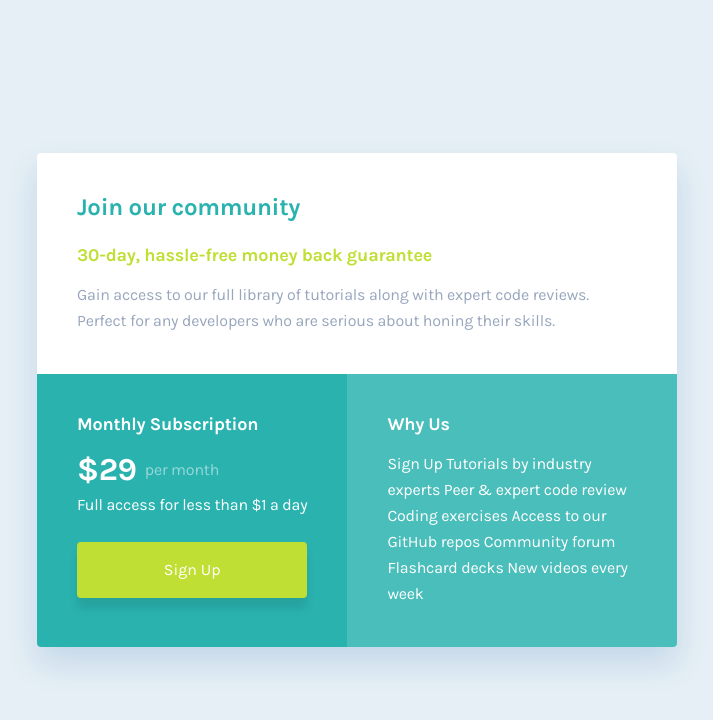
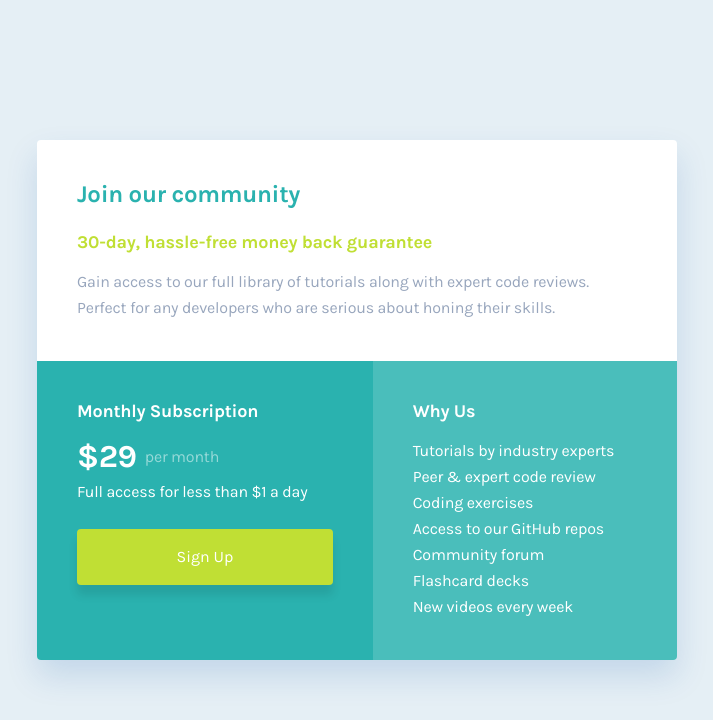
Before and after one commit to namlh023/Single-Price-Grid, a plain HTML site: page index.html in a window 1280 px wide. Shown: the whole page, without its empty margins (283-996 px from the left). Drawn offline with Linux system fonts and the light colour scheme.

Commit message:
Fix why us section

```diff
--- a/index.html
+++ b/index.html
@@ -40,11 +40,15 @@
       </div>
       <div class="card__why-us container">
         <h2 class="h2-like">Why Us</h2>
-        <p class="p-like card__why-us-description">
-          Sign Up Tutorials by industry experts Peer &amp; expert code review
-          Coding exercises Access to our GitHub repos Community forum Flashcard
-          decks New videos every week
-        </p>
+        <ul class="p-like card__why-us-description">
+          <li>Tutorials by industry experts</li>
+          <li>Peer &amp; expert code review</li>
+          <li>Coding exercises</li>
+          <li>Access to our GitHub repos</li>
+          <li>Community forum</li>
+          <li>Flashcard decks</li>
+          <li>New videos every week</li>
+        </ul>
       </div>
     </main>
   </body>
```
